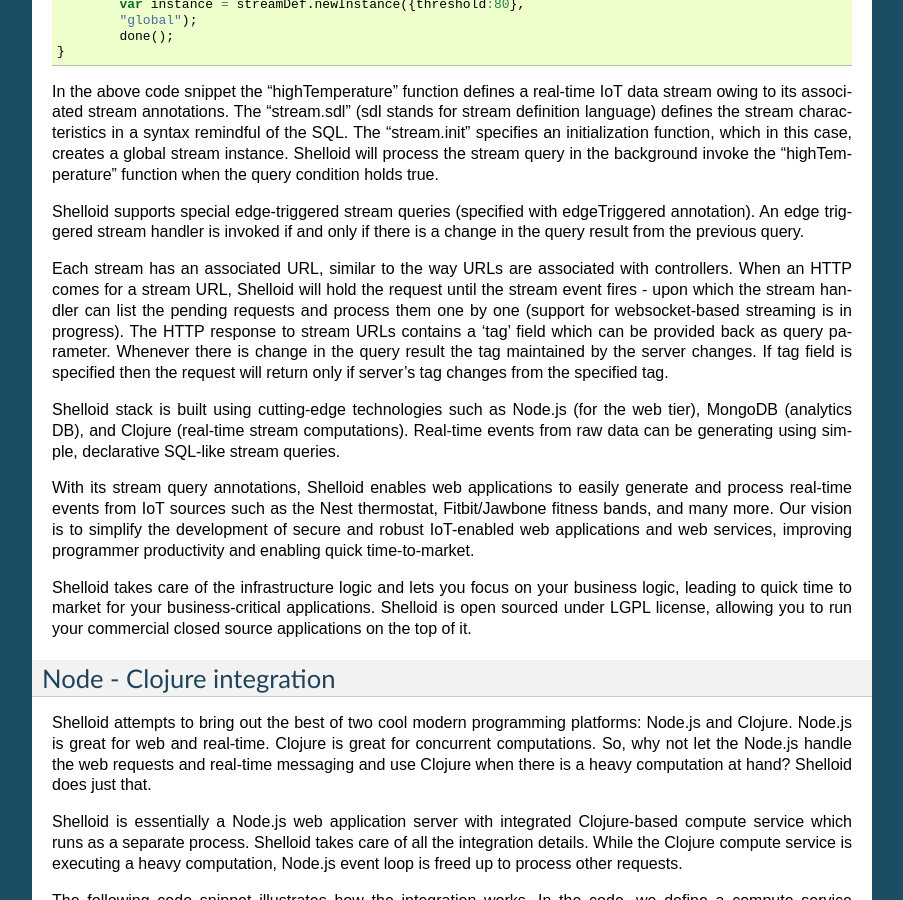
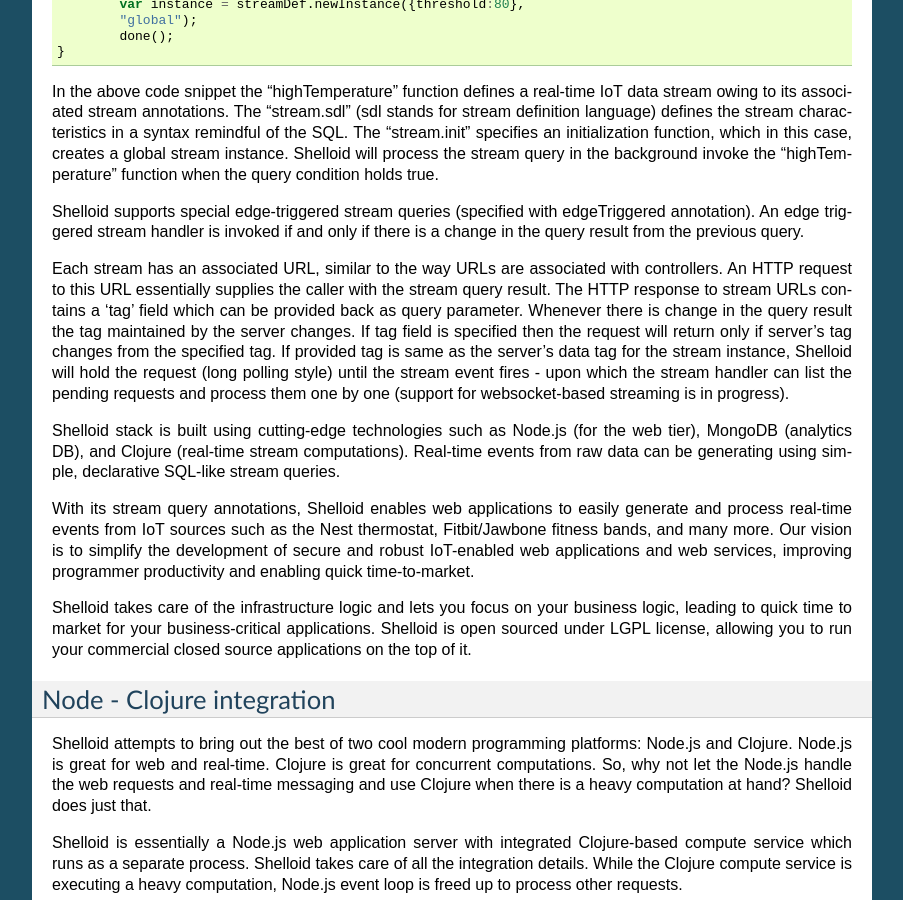
Before and after one commit to shelloid/shelloid.github.io, a Sphinx documentation site: the page built from source/introduction.rst, in a window 1280 px wide and 900 px high, scrolled down 1029 px. Shown: the whole window, without its empty margins (198-1101 px from the left). Built offline with Sphinx 7.4.7, drawn with Linux system fonts in a browser that asks for light colours.

Commit message:
minor updates

```diff
--- a/source/introduction.rst
+++ b/source/introduction.rst
@@ -69,7 +69,7 @@
 
 Shelloid supports special edge-triggered stream queries (specified with edgeTriggered annotation). An edge triggered stream handler is invoked if and only if there is a change in the query result from the previous query.
 
-Each stream has an associated URL, similar to the way URLs are associated with controllers.  When an HTTP comes for a stream URL, Shelloid will hold the request until the stream event fires - upon which the stream handler can list the pending requests and process them one by one (support for websocket-based streaming is in progress). The HTTP response to stream URLs contains a 'tag' field which can be provided back as query parameter.  Whenever there is change in the query result the tag maintained by the server changes. If tag field is specified then the request will return only if server's tag changes from the specified tag.
+Each stream has an associated URL, similar to the way URLs are associated with controllers.  An HTTP request to this URL essentially supplies the caller with the stream query result. The HTTP response to stream URLs contains a 'tag' field which can be provided back as query parameter.  Whenever there is change in the query result the tag maintained by the server changes. If tag field is specified then the request will return only if server's tag changes from the specified tag. If provided tag is same as the server's data tag for the stream instance, Shelloid will hold the request (long polling style) until the stream event fires - upon which the stream handler can list the pending requests and process them one by one (support for websocket-based streaming is in progress).
 
 Shelloid stack is built using cutting-edge technologies such as Node.js (for the web tier), MongoDB (analytics DB), and Clojure (real-time stream computations). Real-time events from raw data can be generating using simple, declarative SQL-like stream queries.
 
```
Also changed, not shown: 5 other files.
